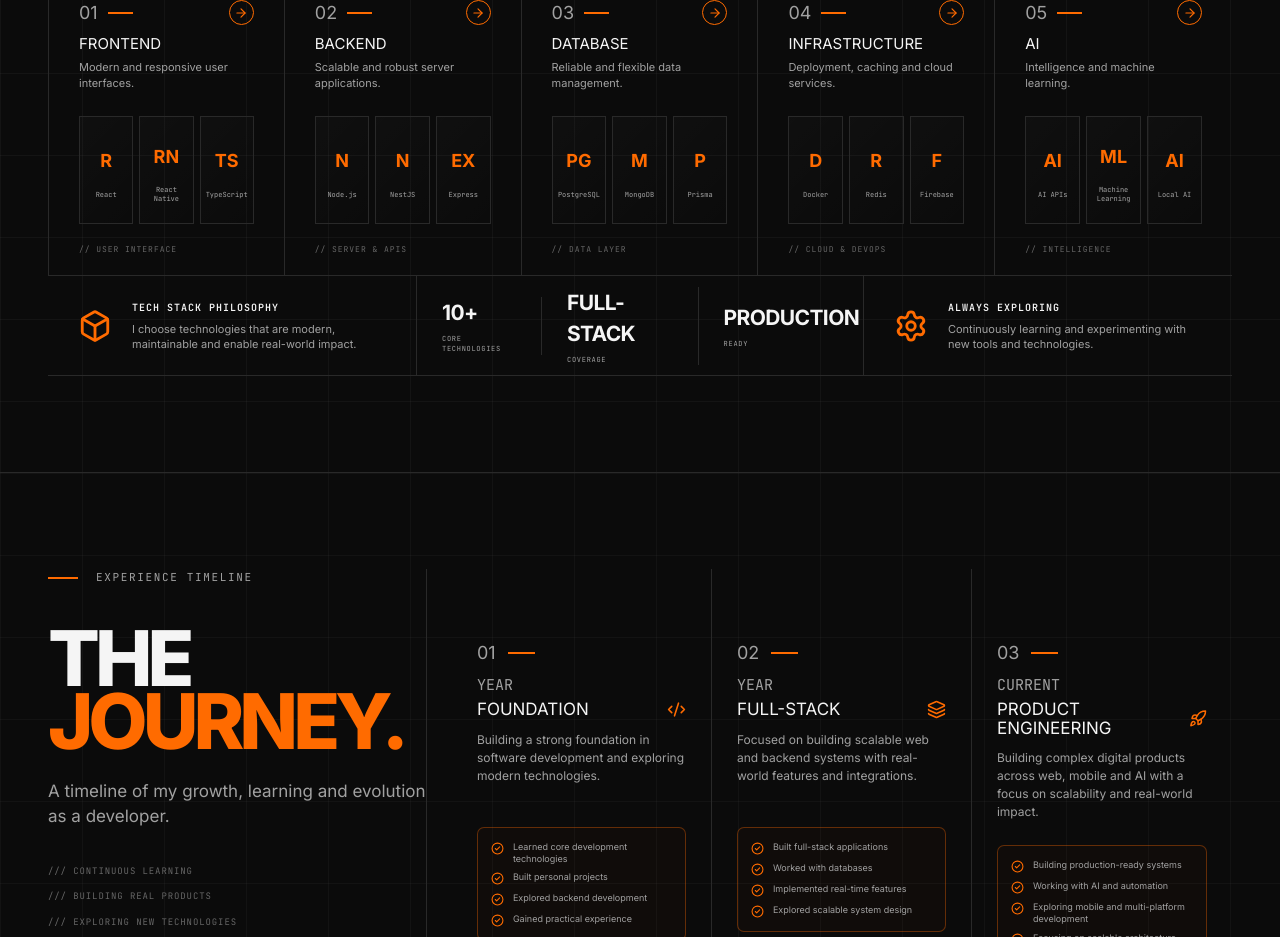
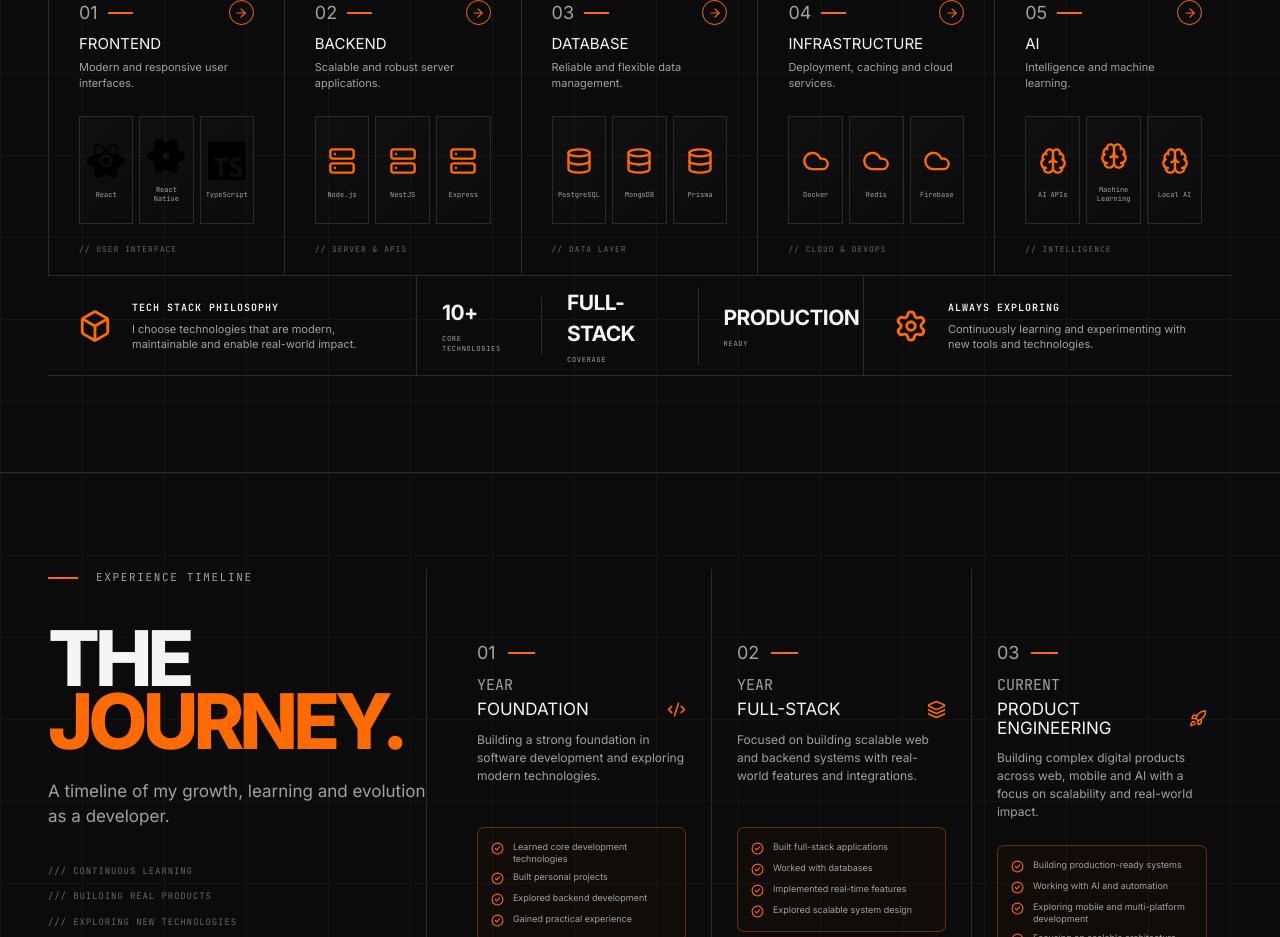
Before and after one commit to KL-Coders0103/Portfolio2.0, a React app: page / in a window 1280 px wide. Shown: the part 4440-5377 px from the top of the page. Built offline with nearby package versions, Linux system fonts and the light colour scheme; the HTML template or start-up script is replaced by a standard one.

Commit message:
Wire technology cards to SVG icon assets

```diff
--- a/src/sections/TechStack/TechStack.tsx
+++ b/src/sections/TechStack/TechStack.tsx
@@ -11,6 +11,7 @@ import {
 import { motion } from 'framer-motion'
 
 import { techStackData, type TechCategory } from '../../config/techStack'
+import { getTechIcon } from '../../lib/techIcons'
 
 import './tech-stack.css'
 
@@ -24,28 +25,6 @@ const categoryIcons = {
   TechCategory['id'],
   typeof Layers3
 >
-
-const technologyMarks: Record<string, string> = {
-  react: 'R',
-  'react-native': 'RN',
-  typescript: 'TS',
-
-  node: 'N',
-  nestjs: 'N',
-  express: 'EX',
-
-  postgresql: 'PG',
-  mongodb: 'M',
-  prisma: 'P',
-
-  docker: 'D',
-  redis: 'R',
-  firebase: 'F',
-
-  'ai-apis': 'AI',
-  'machine-learning': 'ML',
-  'local-ai': 'AI',
-}
 
 export function TechStack() {
   return (
@@ -273,9 +252,13 @@ export function TechStack() {
                         className="technology-card"
                       >
                         <div className="technology-card__icon">
-                          {technologyMarks[
-                            technology.id
-                          ] ?? (
+                          {getTechIcon(technology.id) ? (
+                            <img
+                              src={getTechIcon(technology.id)}
+                              alt=""
+                              aria-hidden="true"
+                            />
+                          ) : (
                             <Icon size={28} />
                           )}
                         </div>
```
